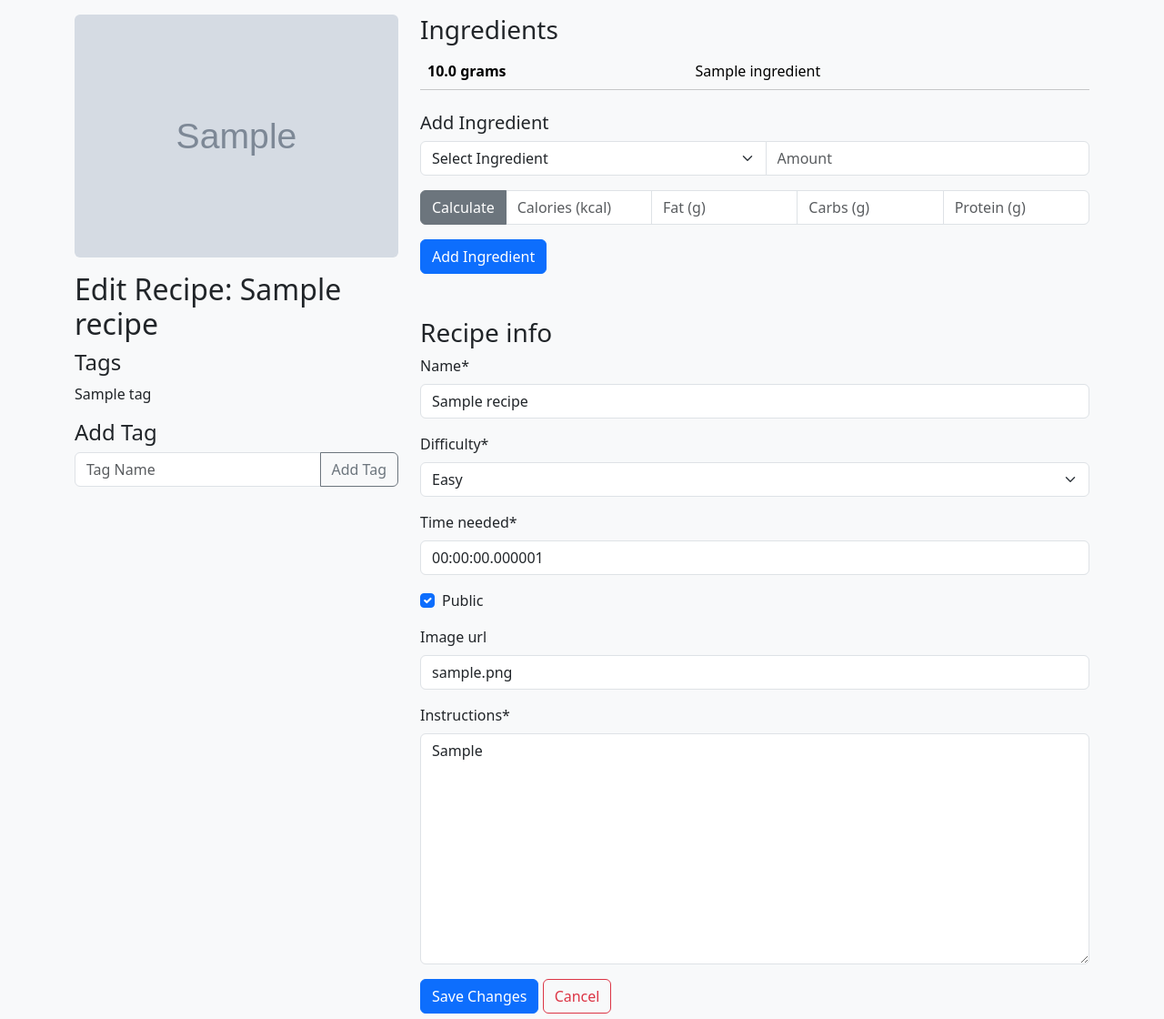
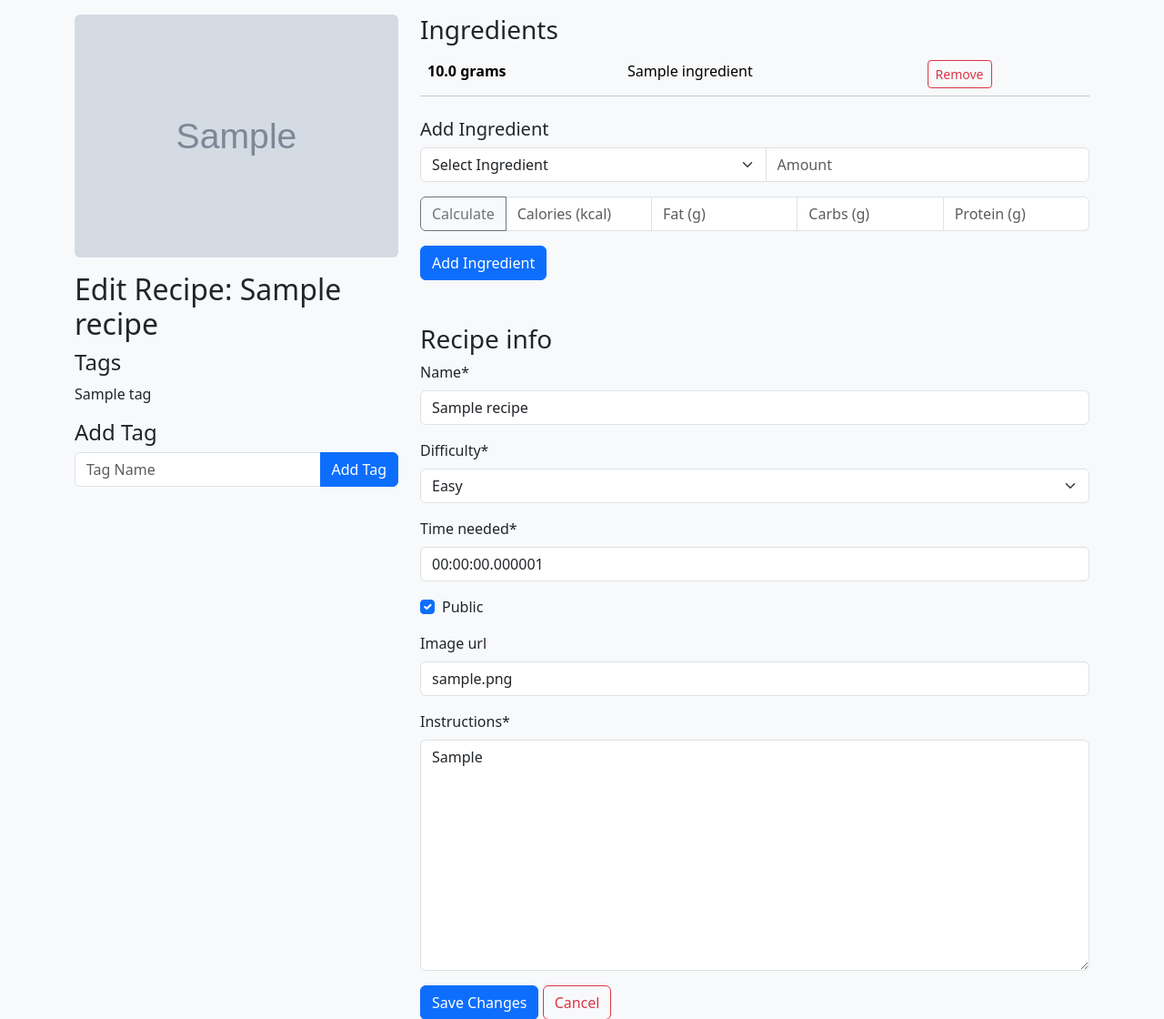
Before and after one commit to ben-oldham1/Meal-planner-software-project, a Django app: page /recipes/edit/1/ in a window 1280 px wide. Shown: the part 56-1176 px from the top of the page at 91% size. Run offline with Django 5.2, Linux system fonts and the light colour scheme; a user stored in the database is signed in; tables that the repository leaves empty hold one stand-in row (values such as "Sample post"); grey boxes marked "Sample" are stand-in pictures; some libraries are stand-ins or nearby versions.

Commit message:
Add ingredient deletion button

```diff
--- a/mealplanner/templates/mealplanner/edit_recipe.html
+++ b/mealplanner/templates/mealplanner/edit_recipe.html
@@ -29,7 +29,7 @@ Create recipe
             {% csrf_token %}
             <div class="input-group mb-3">
                 <input type="text" name="name" class="form-control" placeholder="Tag Name" required>
-                <button type="submit" class="btn btn-outline-secondary">Add Tag</button>
+                <button type="submit" class="btn btn-primary">Add Tag</button>
             </div>
         </form>
     </div>
@@ -40,14 +40,22 @@ Create recipe
             <table class="table table-light">
                 <tbody id="ingredient-list">
                     {% for ingredient in recipe.recipe_ingredients.all %}
-                    <tr>
-                        <th>{{ingredient.measurement_amount}} {{ingredient.ingredient.get_measurement_unit_display}}
+                    <tr id="ingredient-{{ ingredient.id }}">
+                        <th>{{ ingredient.measurement_amount }} {{ ingredient.ingredient.get_measurement_unit_display }}
                         </th>
-                        <td>{{ingredient.ingredient.name}}</td>
+                        <td>{{ ingredient.ingredient.name }}</td>
+                        <td>
+                            <button hx-delete="{% url 'delete_ingredient' ingredient.id %}"
+                                hx-target="#ingredient-{{ ingredient.id }}" hx-swap="outerHTML"
+                                hx-headers='{"X-CSRFToken": "{{ csrf_token }}"}' class="btn btn-outline-danger btn-sm">
+                                Remove
+                            </button>
+                        </td>
                     </tr>
+
                     {% empty %}
                     <tr>
-                        <td colspan="2" class="text-center">No ingredients found for this recipe</td>
+                        <td colspan="3" class="text-center">No ingredients found for this recipe</td>
                     </tr>
                     {% endfor %}
                 </tbody>
@@ -71,7 +79,7 @@ Create recipe
                 </div>
 
                 <div class="input-group mb-3">
-                    <button type="submit" class="btn btn-secondary">Calculate</button>
+                    <button type="submit" class="btn btn-outline-secondary">Calculate</button>
 
                     <input type="number" name="calories" class="form-control" placeholder="Calories (kcal)" required>
                     <input type="number" name="fat" class="form-control" placeholder="Fat (g)" required>
```
Also changed, not shown: mealplanner/templates/mealplanner/ingredient_item.html (+9 -2 lines).
